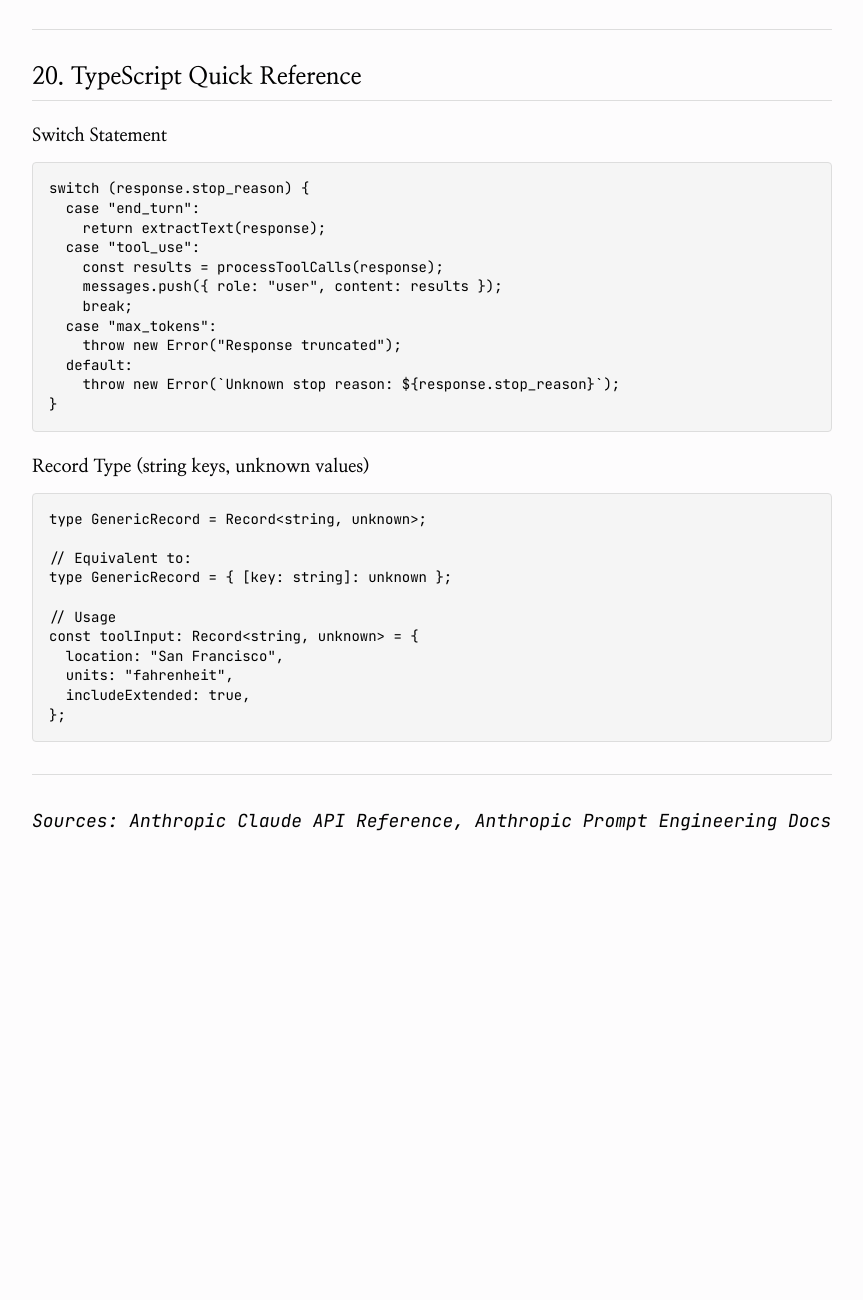
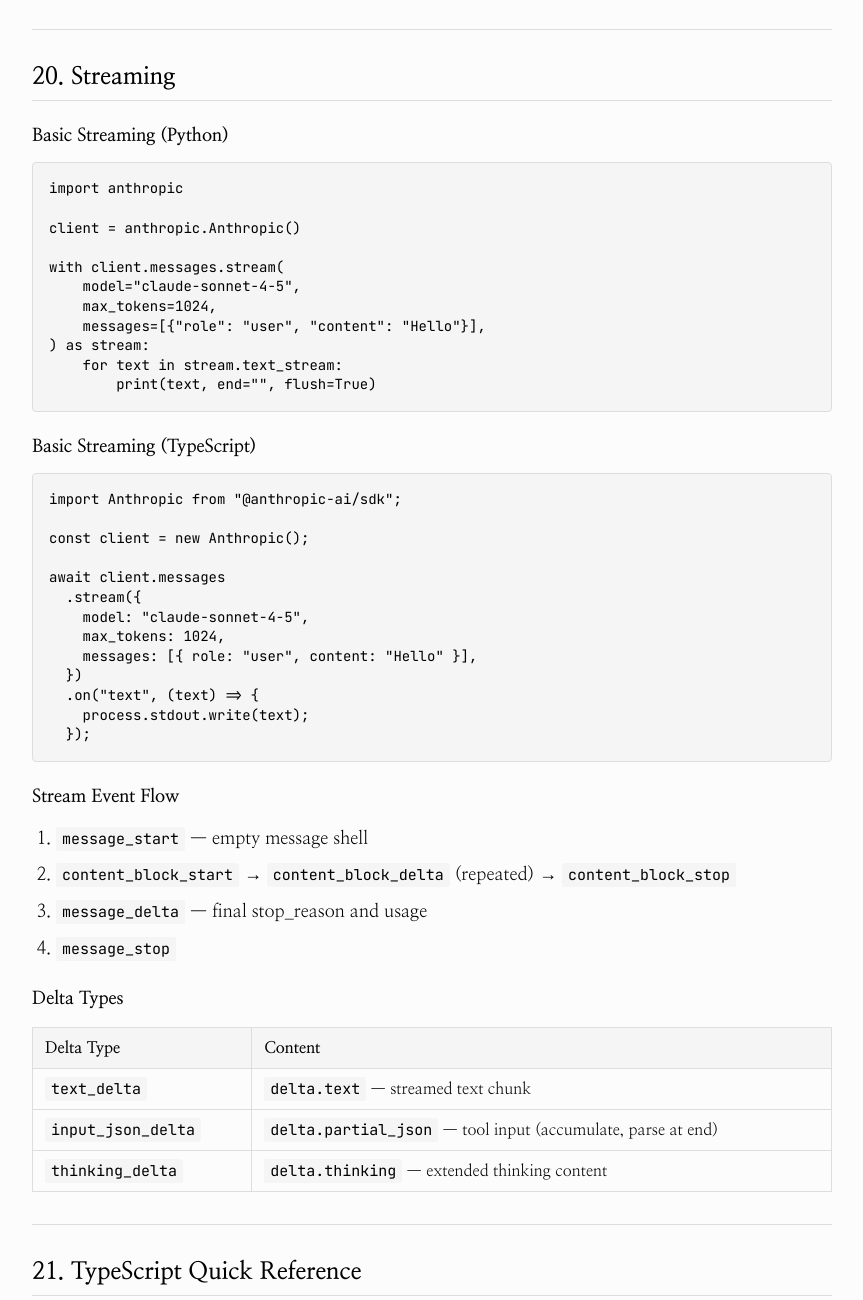
Before and after one commit to kentwalters/kentwalters.com, a plain HTML site: page reference/index.html in a window 1280 px wide. Shown: the part 8521-9821 px from the top of the page, without its empty margins (208-1071 px from the left). Before the commit the page ends 9414 px from the top, so only its background shows below. Drawn offline with Linux system fonts and the light colour scheme.

Commit message:
Deploy to Vercel

```diff
--- a/reference/index.html
+++ b/reference/index.html
@@ -529,7 +529,67 @@
 
       <hr>
 
-      <h2>20. TypeScript Quick Reference</h2>
+      <h2>20. Streaming</h2>
+
+      <h3>Basic Streaming (Python)</h3>
+      <pre><code>import anthropic
+
+client = anthropic.Anthropic()
+
+with client.messages.stream(
+    model="claude-sonnet-4-5",
+    max_tokens=1024,
+    messages=[{"role": "user", "content": "Hello"}],
+) as stream:
+    for text in stream.text_stream:
+        print(text, end="", flush=True)</code></pre>
+
+      <h3>Basic Streaming (TypeScript)</h3>
+      <pre><code>import Anthropic from "@anthropic-ai/sdk";
+
+const client = new Anthropic();
+
+await client.messages
+  .stream({
+    model: "claude-sonnet-4-5",
+    max_tokens: 1024,
+    messages: [{ role: "user", content: "Hello" }],
+  })
+  .on("text", (text) =&gt; {
+    process.stdout.write(text);
+  });</code></pre>
+
+      <h3>Stream Event Flow</h3>
+      <ol>
+        <li><code>message_start</code> &mdash; empty message shell</li>
+        <li><code>content_block_start</code> &rarr; <code>content_block_delta</code> (repeated) &rarr; <code>content_block_stop</code></li>
+        <li><code>message_delta</code> &mdash; final stop_reason and usage</li>
+        <li><code>message_stop</code></li>
+      </ol>
+
+      <h3>Delta Types</h3>
+      <table>
+        <tr>
+          <th>Delta Type</th>
+          <th>Content</th>
+        </tr>
+        <tr>
+          <td><code>text_delta</code></td>
+          <td><code>delta.text</code> &mdash; streamed text chunk</td>
+        </tr>
+        <tr>
+          <td><code>input_json_delta</code></td>
+          <td><code>delta.partial_json</code> &mdash; tool input (accumulate, parse at end)</td>
+        </tr>
+        <tr>
+          <td><code>thinking_delta</code></td>
+          <td><code>delta.thinking</code> &mdash; extended thinking content</td>
+        </tr>
+      </table>
+
+      <hr>
+
+      <h2>21. TypeScript Quick Reference</h2>
 
       <h3>Switch Statement</h3>
       <pre><code>switch (response.stop_reason) {
```
Also changed, not shown: claude-reference.md (+50 -1 lines).
